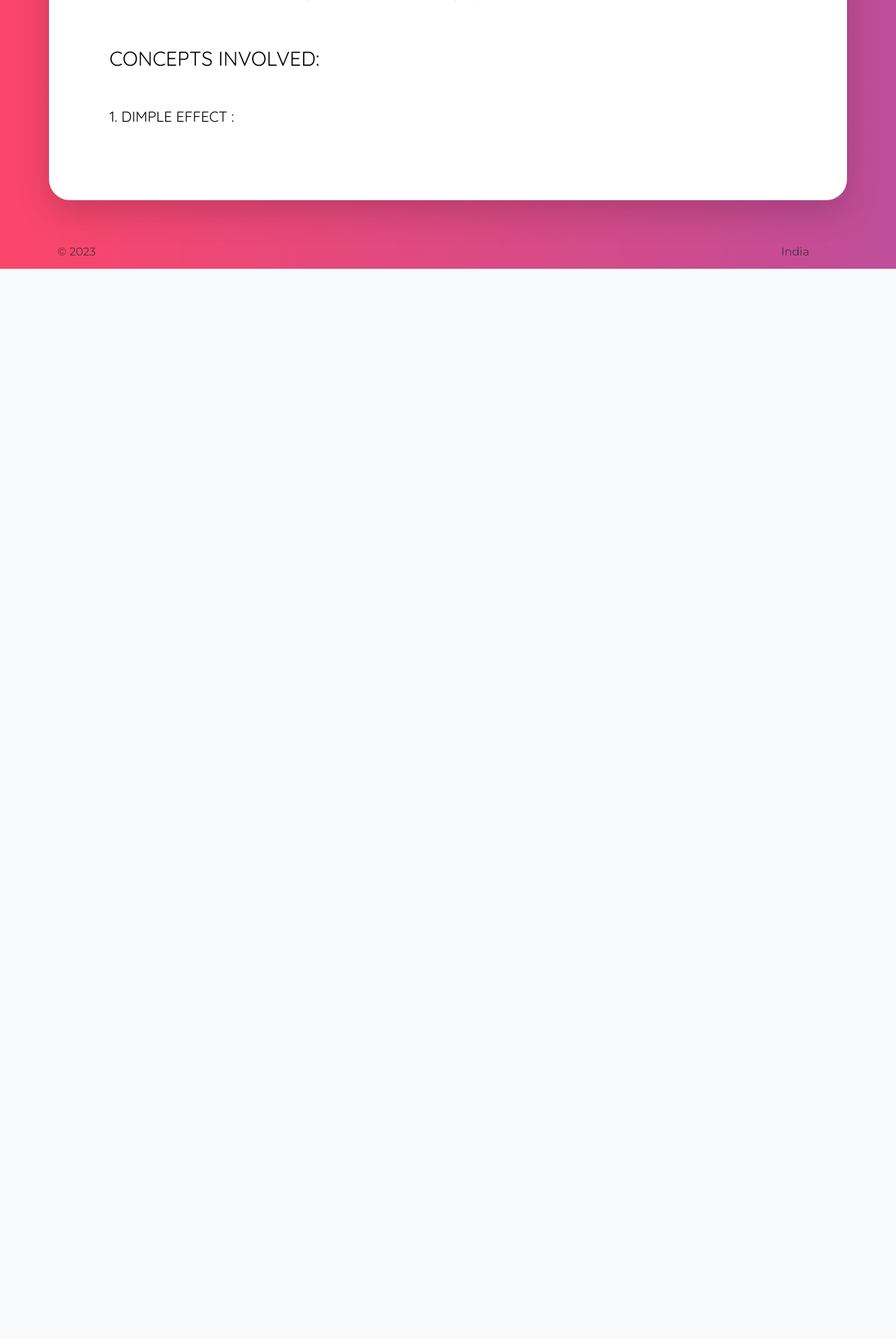
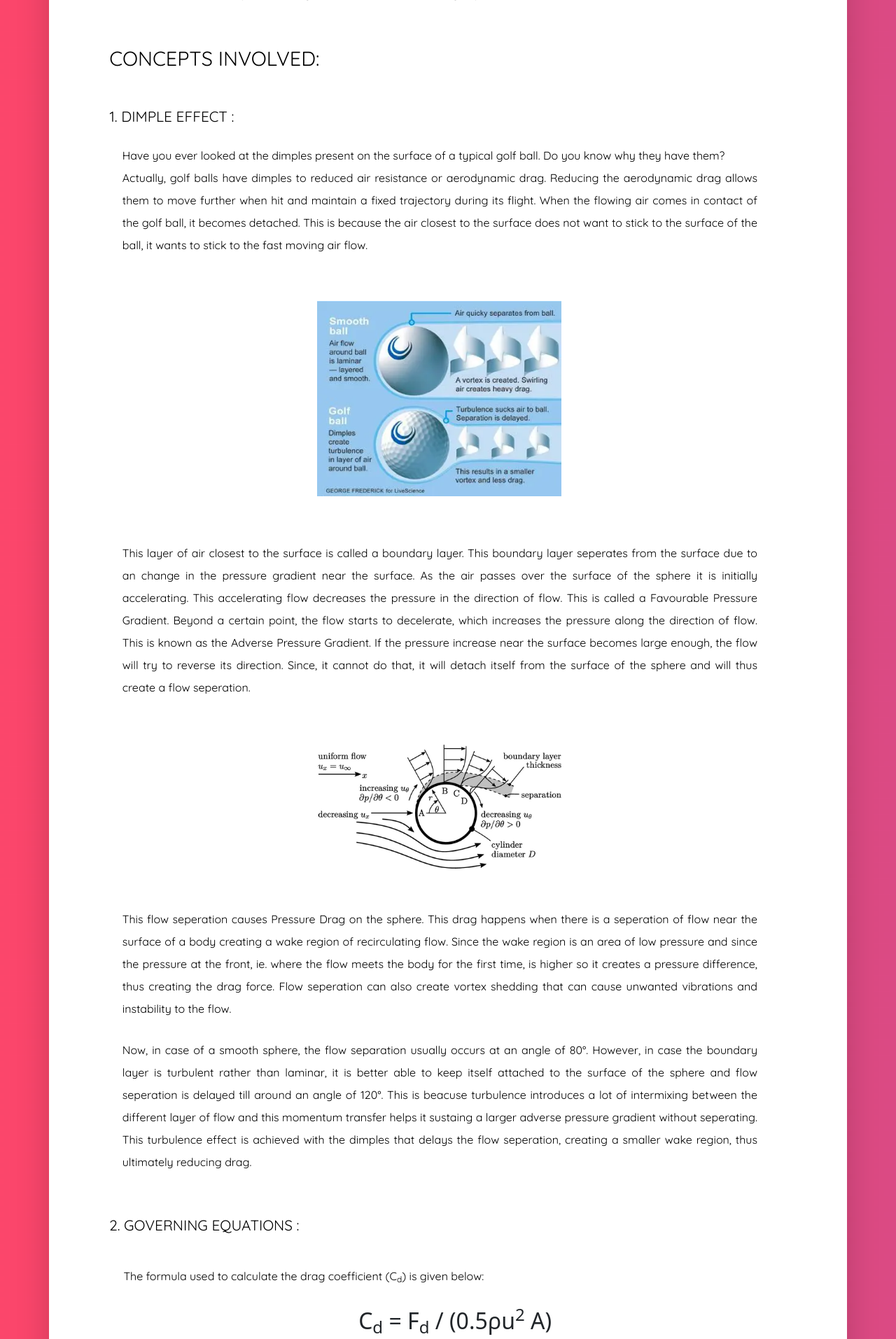
Before and after one commit to Archisman24/Portfolio-Website, a Flask app: page /dimple_effect in a window 1280 px wide. Shown: the part 1847-3760 px from the top of the page at 70% size. Before the commit the page ends 2231 px from the top, so only its background shows below. Run offline with Flask 3, Linux system fonts and the light colour scheme; some web fonts are replaced.

Commit message:
Minor changes

```diff
--- a/templates/dimple_effect.html
+++ b/templates/dimple_effect.html
@@ -66,9 +66,55 @@
                 <p class="text2" style="margin-top: 4%; line-height: 2; margin-bottom: 1%; text-align: justify;">
                     <centre class="align-content-center">
                         <l1 class="text2" style="font-size: 130%;">1. DIMPLE EFFECT : </l1>
+                        <p class="text2" style="margin-top: 1%; line-height: 2; margin-bottom: 1%; margin-left: 2%; text-align: justify;">
+                            Have you ever looked at the dimples present on the surface of a typical golf ball. Do you know why they have them?<br>
+                            Actually, golf balls have dimples to reduced air resistance or aerodynamic drag. Reducing the aerodynamic drag allows them to move further when hit and maintain a fixed trajectory during its flight. When the flowing air comes in contact of the golf ball, it becomes detached. This is because the air closest to the surface does not want to stick to the surface of the ball,
+                            it wants to stick to the fast moving air flow.
+                        </p>
+                        <div style="text-align: center; padding-left: 5%; padding-top: 5%; ">
+                            <a href="https://www.fenixxcell.com/how-many-dimples-on-a-golf-ball/">
+                                <img src="static\gb_dimples.webp" alt="Golf Ball Dimples" style="max-width: 40%;">
+                            </a>
+                        </div>
                     </centre>
                 </p>
             </p>
+            <p class="text2" style="padding-top: 1%; line-height: 2; margin-bottom: 1%; margin-left: 2%; text-align: justify;">
+                This layer of air closest to the surface is called a boundary layer. This boundary layer seperates from the surface due to an change in the pressure gradient near the surface. As the air passes over the surface of the sphere it is initially accelerating. This accelerating flow decreases the pressure in the direction of flow.
+                This is called a Favourable Pressure Gradient. Beyond a certain point, the flow starts to decelerate, which increases the pressure along the direction of flow. This is known as the Adverse Pressure Gradient. If the pressure increase near the surface becomes large enough, the flow will try to reverse its direction. Since, it cannot do that, it will detach itself from the surface of the sphere and will thus create a flow seperation.
+            </p>
+            <div style="text-align: center; padding-left: 5%; padding-top: 5%; ">
+                <img src="static\aero_ball.png" alt="Golf Ball Dimples" style="max-width: 40%;">
+            </div>
+            <p class="text2" style="padding-top: 5%; line-height: 2; margin-bottom: 1%; margin-left: 2%; text-align: justify;">
+                This flow seperation causes Pressure Drag on the sphere. This drag happens when there is a seperation of flow near the surface of a body creating a wake region of recirculating flow. Since the wake region is an area of low pressure and since the pressure at the front, ie. where the flow meets the body for the first time, is higher so
+                it creates a pressure difference, thus creating the drag force. Flow seperation can also create vortex shedding that can cause unwanted vibrations and instability to the flow.
+            </p>
+            <p class="text2" style="padding-top: 1%; line-height: 2; margin-bottom: 1%; margin-left: 2%; text-align: justify;">
+                Now, in case of a smooth sphere, the flow separation usually occurs at an angle of 80°. However, in case the boundary layer is turbulent rather than laminar, it is better able to keep itself attached to the surface of the sphere and flow seperation is delayed till around an angle of 120°.
+                This is beacuse turbulence introduces a lot of intermixing between the different layer of flow and this momentum transfer helps it sustaing a larger adverse pressure gradient without seperating. This turbulence effect is achieved with the dimples that delays the flow seperation, creating a smaller wake region, thus ultimately reducing drag.
+            </p>
+        </div>
+        <div class="row gy-2" style="padding-left: 2%; padding-top: 5%;">
+            <l1 class="text2" style="font-size: 130%;">2. GOVERNING EQUATIONS  : </l1>
+                <p class="text2" style="margin-top: 4%; line-height: 2; text-align: justify; margin-left: 2%;">
+                    The formula used to calculate the drag coefficient (C<sub>d</sub>) is given below:
+                    <center style="font-size: 2rem;">
+                        <blockquote>
+                            <p>C<sub>d</sub> = F<sub>d</sub> / (0.5ρu<sup>2</sup> A)</p>
+                        </blockquote>
+                    </center>
+                    <br>
+                    <ul class="text2" style="padding-left: 5%;">
+                        Where:
+                        <div style="padding-bottom: 1%;"></div>
+                        <li>F<sub>d</sub> = Drag Force, N</li>
+                        <li>ρ = Density of air, kg/m<sup>3</sup></li>
+                        <li>u = Flow speed of object (in simulation, u is the flow speed of air)</li>
+                        <li>A = Frontal Area, m<sup>2</sup></li>
+                    </ul>
+                </p>
+                </p>
         </div>
     </div>
     <div style="height: 50px;"></div>
--- a/templates/kitting.html
+++ b/templates/kitting.html
@@ -37,7 +37,7 @@
                     <h3 class="text2" style="font-size: 150%; font-weight: 500;"> PROJECT OVERVIEW </h3>
                     <p class="text2" style="margin-top: 6%; line-height: 2;text-align: justify;">
                         <centre>
-                            Tata Motors Limited as one of its first manufacturing facility at Jamshedpur, which is one of the largest automobile manufacturing units of the world. In this plant, out of the many in-house factories, we have worked in the Vehicle Factory (for Line 1 and 2). Out of this, we would be working on the Assembly line 1, on the following VCs: 51665168000R, 51816168100R, 51660868000R, 51686168000R, 51770168000R, 51780168000R, 52076168100R, 51620568000R, 51816156100R, 51686156000R.   I was very fortunate to work under Mr. Rakesh Kumar (DGM, Manufacturing Head, Vehicle Factory, Assembly Line 1), Mr. Amitesh Kumar (DGM, Vehicle Factory Line 1, Jamshedpur), Mr. Anirban Bandyopadhyay (Team Lead, TTL) and others. I am very grateful for their constant support and guidance.
+                            Tata Motors Limited as one of its first manufacturing facility at Jamshedpur, which is one of the largest automobile manufacturing units of the world. In this plant, out of the many in-house factories, we have worked in the Vehicle Factory (for Line 1 and 2). Out of this, we would be working on the Assembly line 1, on the following VCs: 51665168000R, 51816168100R, 51660868000R, 51686168000R, 51770168000R, 51780168000R, 52076168100R, 51620568000R, 51816156100R, 51686156000R.   I was very fortunate to work under Mr. Rakesh Kumar (DGM, Manufacturing Head, Vehicle Factory, Assembly Line 1), Mr. Amitesh Kumar (DGM, Vehicle Factory Line 1, Jamshedpur), Mr. Anirban Bandyopadhyay (Design Head, TTL) and others. I am very grateful for their constant support and guidance.
                         </centre>
                     </p>
                 </div>
@@ -283,8 +283,8 @@
                     <p class="text2" style="margin-top: 1% ; line-height: 2.5; font-size: 110%; margin-top: 3%;text-align: justify;">
                         <centre>
                             Usually, the parts are supplied to the Kitting area in the following way:
+                            <img src="static\tmlj14.jpg" style="margin-top: 1%; margin-bottom: 2%;">
                             <li style="text-align: justify;">Now, for the parts, that are used in large quantities and are frequently supplied to the Kitting area, can be directly supplied to the Kitting Area by the supplier, cutting the middlemen. This reduces multiple handling of parts, saving man hour and increasing productivity. This can also be used for other heavier parts or parts with unique shapes.</li>
-                            <img src="static\tmlj14.jpg" style="margin-top: 1%; margin-bottom: 2%;">
                             <li style="text-align: justify;">This also reduces the chances of damage of parts caused due to excess supply of parts and unnecessary load on the storage area.</li>
                             <li style="text-align: justify;">This would follow a Just-In-Time (JIT) inventory system in which the raw material supply from suppliers is aligned directly with production schedules and parts are supplied only when required. This process increases process efficiency and reduces the holding costs of the inventory. </li>
                         </centre>
```
Also changed, not shown: static/aero_ball.png (added), static/gb_dimples.webp (added).
